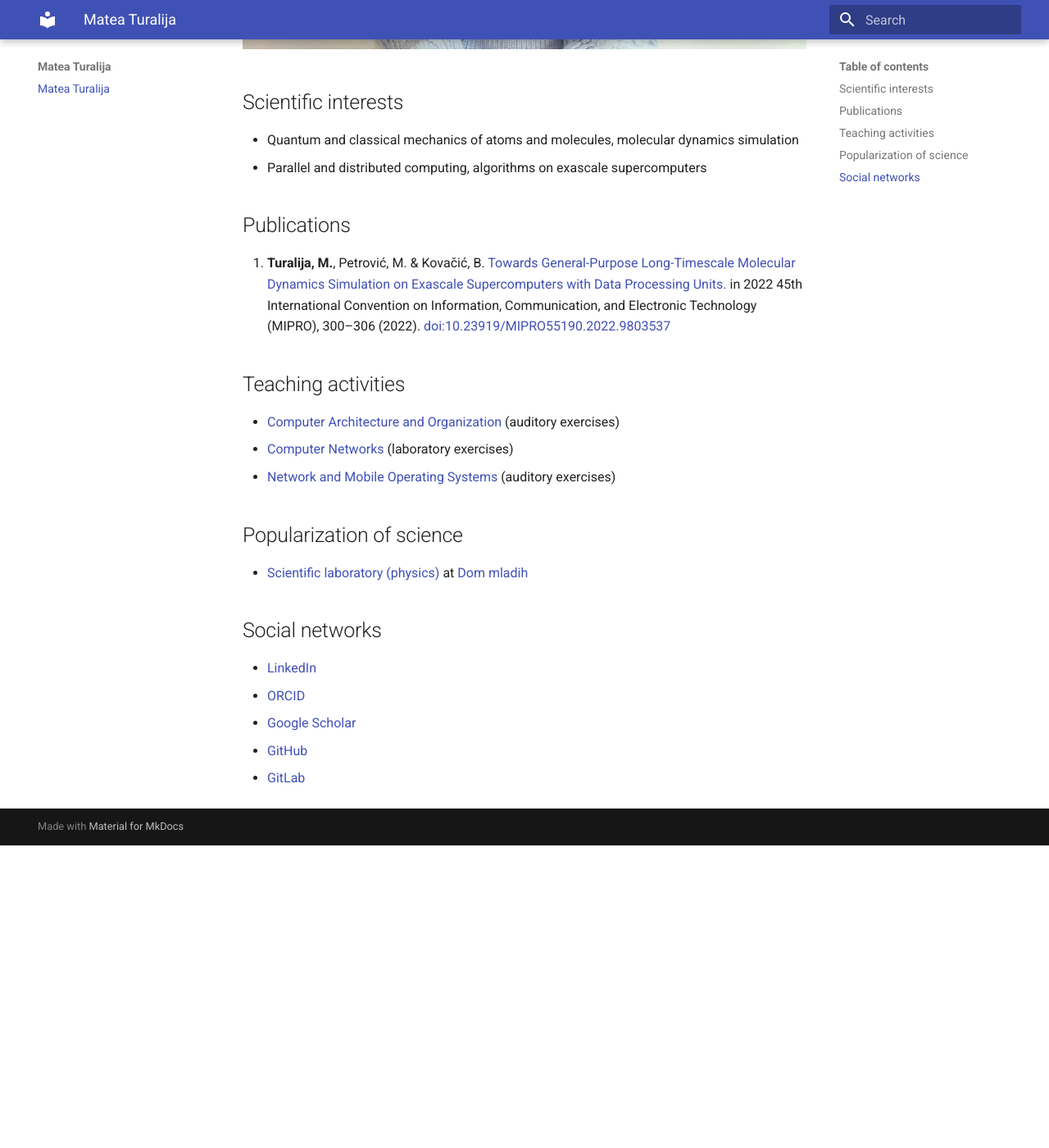
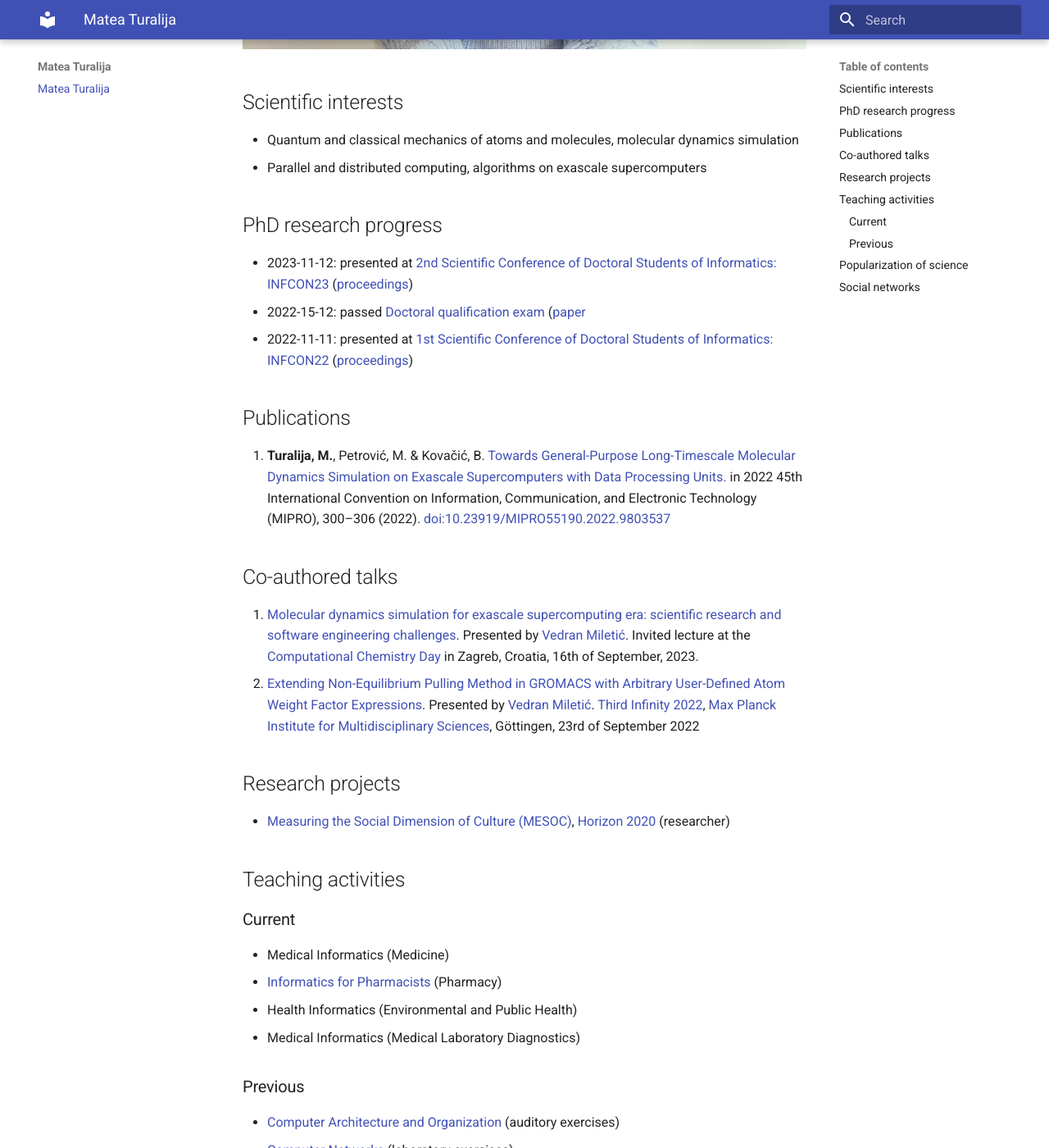
Before and after one commit to MateaTuralija/mateaturalija.github.io, an MkDocs documentation site: the page built from docs/index.md, in a window 1280 px wide and 1400 px high, scrolled down 968 px. Shown: the whole window at 82% size. Built offline with MkDocs 1.6.1 and Material for MkDocs 9.7.7, drawn with Linux system fonts in a browser that asks for light colours; before the commit the page ends 1999 px from its top, so only the background shows below that; some of the changed text lies outside the part shown.

Commit message:
Updated contents

```diff
--- a/docs/index.md
+++ b/docs/index.md
@@ -1,8 +1,8 @@
 # Matea Turalija
 
-- Research and teaching assistant, Ph.D. student of [informatics](https://www.inf.uniri.hr/en/study-programmes/university-postgraduate-doctoral-study-informatics) at [University of Rijeka](https://uniri.hr/en/) [Faculty of Informatics and Digital Technologies](https://www.inf.uniri.hr/en/)
+- Research and teaching assistant at [University of Rijeka](https://uniri.hr/en/) [Faculty of Medicine](https://medri.uniri.hr/en/)
+- Ph.D. student of [informatics](https://www.inf.uniri.hr/en/study-programmes/university-postgraduate-doctoral-study-informatics) at [University of Rijeka](https://uniri.hr/en/) [Faculty of Informatics and Digital Technologies](https://www.inf.uniri.hr/en/)
 - Member of [Group for Applications and Services on Exascale Research Infrastructure (GASERI)](https://group.miletic.net/en/)
-- Researcher on [Horizon 2020](https://cordis.europa.eu/project/id/870935) project [Measuring the Social Dimension of Culture (MESOC)](https://mesoc-project.eu/)
 
 ![Matea Turalija profile picture](images/profile.jpg)
 
@@ -11,11 +11,35 @@
 - Quantum and classical mechanics of atoms and molecules, molecular dynamics simulation
 - Parallel and distributed computing, algorithms on exascale supercomputers
 
+## PhD research progress
+
+- 2023-11-12: presented at [2nd Scientific Conference of Doctoral Students of Informatics: INFCON23](https://inf.uniri.hr/images/studiji/poslijediplomski/INFCON/2023/Infcon_2023_program.pdf) ([proceedings](https://www.inf.uniri.hr/images/studiji/poslijediplomski/INFCON/2023/Infcon_proc_2023.pdf))
+- 2022-15-12: passed [Doctoral qualification exam](https://www.inf.uniri.hr/studiji/poslijediplomski-studij/obavijesti-doktorskog-studija/1166-kvalifikacijski-doktorski-ispit-kandidatkinje-matee-turalije) ([paper](https://www.inf.uniri.hr/images/studiji/poslijediplomski/kvalifikacijski/Turalija_Matea.pdf)
+- 2022-11-11: presented at [1st Scientific Conference of Doctoral Students of Informatics: INFCON22](https://www.inf.uniri.hr/images/studiji/poslijediplomski/INFCON/Infcon_2022_program.pdf) ([proceedings](https://www.inf.uniri.hr/images/studiji/poslijediplomski/INFCON/Infcon_proc_2022_FIN.pdf))
+
 ## Publications
 
 1. **Turalija, M.**, Petrović, M. & Kovačić, B. [Towards General-Purpose Long-Timescale Molecular Dynamics Simulation on Exascale Supercomputers with Data Processing Units.](https://ieeexplore.ieee.org/document/9803537) in 2022 45th International Convention on Information, Communication, and Electronic Technology (MIPRO), 300–306 (2022). [doi:10.23919/MIPRO55190.2022.9803537](https://doi.org/10.23919/MIPRO55190.2022.9803537)
 
+## Co-authored talks
+
+1. [Molecular dynamics simulation for exascale supercomputing era: scientific research and software engineering challenges](https://group.miletic.net/en/talks/2023-09-16-molecular-dynamics-simulation-for-exascale-supercomputing-era-scientific-research-and-software-engineering-challenges/). Presented by [Vedran](https://vedran.miletic.net/) [Miletić](https://www.miletic.net/). Invited lecture at the [Computational Chemistry Day](https://www.compchemday.org/) in Zagreb, Croatia, 16th of September, 2023.
+1. [Extending Non-Equilibrium Pulling Method in GROMACS with Arbitrary User-Defined Atom Weight Factor Expressions](https://group.miletic.net/en/talks/2022-09-23-extending-non-equilibrium-pulling-method-in-gromacs-with-arbitrary-user-defined-atom-weight-factor-expressions/). Presented by [Vedran](https://vedran.miletic.net/) [Miletić](https://www.miletic.net/). [Third Infinity](https://thirdinfinity.mpg.de/) [2022](https://thirdinfinity.mpg.de/2022/), [Max Planck Institute for Multidisciplinary Sciences](https://www.mpinat.mpg.de/en), Göttingen, 23rd of September 2022
+
+## Research projects
+
+- [Measuring the Social Dimension of Culture (MESOC)](https://mesoc-project.eu/), [Horizon 2020](https://cordis.europa.eu/project/id/870935) (researcher)
+
 ## Teaching activities
+
+### Current
+
+- Medical Informatics (Medicine)
+- [Informatics for Pharmacists](https://group.miletic.net/hr/nastava/kolegiji/INF-Pharma/) (Pharmacy)
+- Health Informatics (Environmental and Public Health)
+- Medical Informatics (Medical Laboratory Diagnostics)
+
+### Previous
 
 - [Computer Architecture and Organization](https://group.miletic.net/hr/nastava/kolegiji/AOR/) (auditory exercises)
 - [Computer Networks](https://group.miletic.net/hr/nastava/kolegiji/RM/) (laboratory exercises)
@@ -23,6 +47,10 @@
 
 ## Popularization of science
 
+- [Radionica: Izradite svoj web u 4 sata!](https://udruga-penkala.hr/radionica-izradite-svoj-web-u-4-sata/2024/)
+- [Otvoreni dan Tetragon 2023](https://www.inf.uniri.hr/znanstveni-i-strucni-rad/dogadanja/1247-otvoreni-dan-tetragon-2023)
+- [Build your Career Garden](https://www.inf.uniri.hr/znanstveni-i-strucni-rad/dogadanja/1236-nastavnici-fidit-a-drze-predavanje-i-radionicu-na-build-your-career-garden)
+- [Rijeka tehnologije 2023](https://inf.uniri.hr/images/naslovnica/2023/Dan_3_Program_RT2023.pdf)
 - [Scientific laboratory (physics)](https://dom-mladih.hr/aktivnosti/) at [Dom mladih](https://dom-mladih.hr/)
 
 ## Social networks
```
